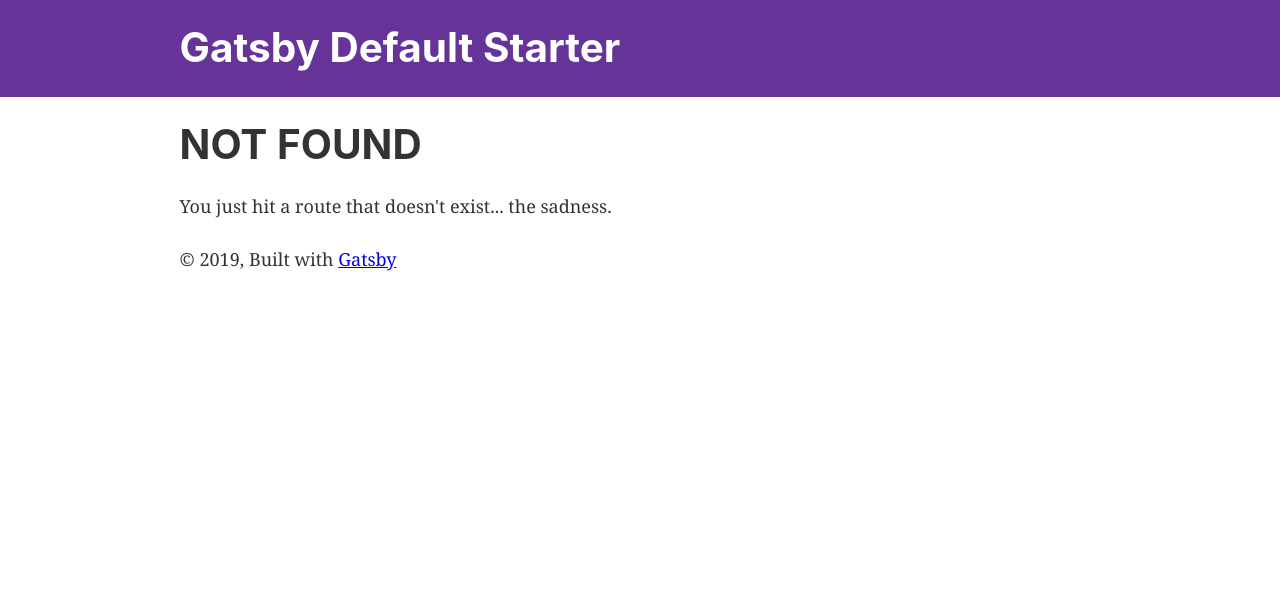
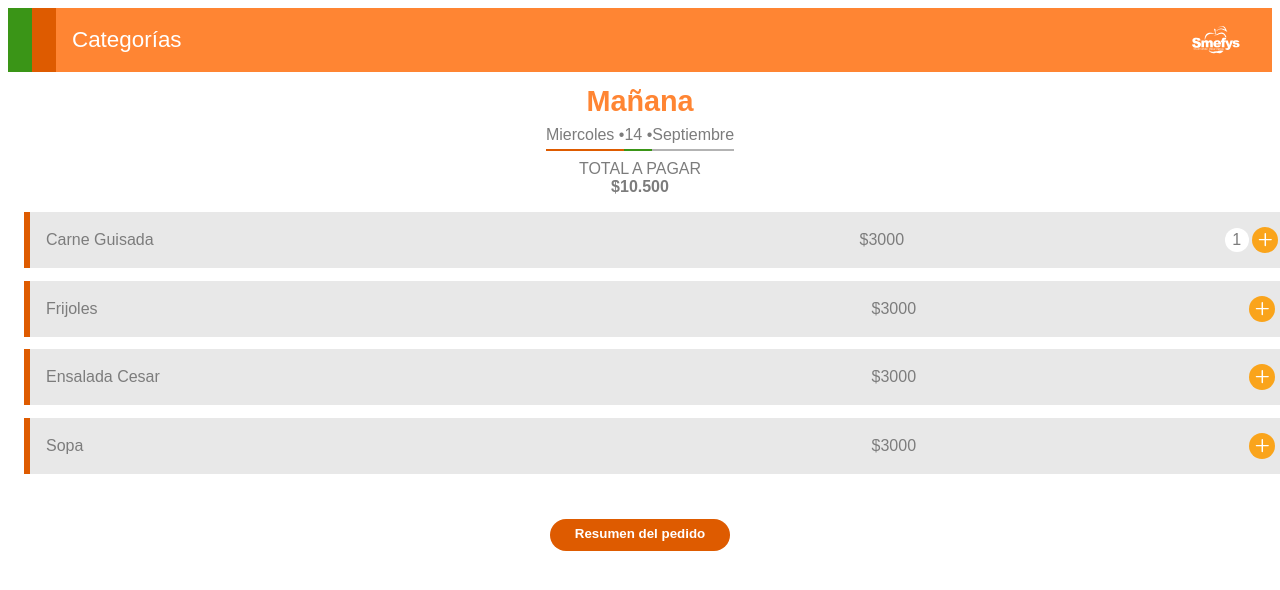
Before and after one commit to iduart/smefys, a Gatsby site: page /items in a window 1280 px wide. Before the commit this address had no page. Built offline with nearby package versions, Linux system fonts and the light colour scheme; Gatsby itself is replaced by a stand-in of ours.

Commit message:
Add items selection layout

```diff
--- a/src/components/Button/button.js
+++ b/src/components/Button/button.js
@@ -21,7 +21,7 @@ export const SecondaryButton = styled(Button)`
   background-color: #de5b00;
   padding-left: 1.5rem;
   padding-right: 1.5rem;
-  padding-top: 0.4rem;
+  padding-top: 0.2rem;
   padding-bottom: 0.4rem;
   font-weight: bold;
   height: 2rem;
--- /dev/null
+++ b/src/components/Icons/PlusIcon.js
@@ -0,0 +1,21 @@
+import React from "react"
+
+export const PlusIcon = ({ className }) => (
+  <svg
+    id="Layer_1"
+    xmlns="http://www.w3.org/2000/svg"
+    width="26"
+    height="26"
+    viewBox="0 0 15.77 15.76"
+    className={className}
+  >
+    <path
+      fill="#FAA41B"
+      d="M15.77 7.88A7.88 7.88 0 1 1 0 7.88a7.88 7.88 0 0 1 15.77 0z"
+    />
+    <g fill="#FFF">
+      <path d="M11.61 8.1H4.53a.45.45 0 0 1 0-.9h7.08a.45.45 0 1 1 0 .9z" />
+      <path d="M8.51 4.11v7.09c0 .24-.2.44-.44.44s-.45-.2-.45-.44V4.1a.44.44 0 1 1 .9 0z" />
+    </g>
+  </svg>
+)
--- a/src/components/Icons/index.js
+++ b/src/components/Icons/index.js
@@ -2,3 +2,4 @@ export { Logo } from './Logo';
 export { UserAvatarIcon } from './UserAvatarIcon';
 export { FacebookIcon } from './FacebookIcon';
 export { LogoIcon } from './LogoIcon';
+export { PlusIcon } from './PlusIcon';
--- /dev/null
+++ b/src/components/Layouts/LayoutOrder.js
@@ -0,0 +1,120 @@
+import React from "react"
+import styled from "styled-components"
+import { LogoIcon } from "../Icons"
+import { SecondaryButton } from "../Button/Button"
+
+const Page = styled.div`
+  font-family: arial;
+  color: #7c7c7c;
+`
+
+const Header = styled.div`
+  display: flex;
+  flex-flow: row nowrap;
+  height: 4rem;
+  background-color: #ff8533;
+  color: #ffffff;
+  font-size: 1.4rem;
+  align-items: center;
+  padding-right: 2rem;
+`
+
+const ColorBlock = styled.div`
+  background-color: ${props => props.color}
+  width: 1.5rem;
+  height: 100%;
+`
+
+const Title = styled.div`
+  margin-left: 1rem;
+`
+
+const HeaderIcon = styled(LogoIcon)`
+  margin-left: auto;
+`
+
+const Content = styled.div`
+  display: flex;
+  flex-flow: column nowrap;
+`
+
+const ContentHeader = styled.div`
+  display: flex;
+  flex-flow: column nowrap;
+  align-items: center;
+  margin-top: 0.8rem;
+
+  .title {
+    color: #ff8533;
+    font-size: 1.8rem;
+    font-weight: bold;
+  }
+
+  .order-date {
+    margin-top: 0.5rem;
+
+    span {
+      padding-bottom: 0.4rem;
+    }
+
+    span:nth-child(1) {
+      border-bottom: solid #de5b00 2px;
+    }
+
+    span:nth-child(2) {
+      border-bottom: solid #3a9517 2px;
+    }
+
+    span:nth-child(3) {
+      border-bottom: solid #b3b3b3 2px;
+    }
+  }
+
+  .total-payment {
+    margin-top: 1rem;
+
+    .total-payment-value {
+      font-weight: bold;
+      text-align: center;
+    }
+  }
+`
+
+const Footer = styled.div`
+  display: flex;
+  justify-content: center;
+  margin-top: 2rem;
+`
+
+const LayoutOrder = ({ children }) => {
+  return (
+    <Page>
+      <Header>
+        <ColorBlock color="#3A9517" />
+        <ColorBlock color="#DE5B00" />
+        <Title>Categor&iacute;as</Title>
+        <HeaderIcon />
+      </Header>
+      <Content>
+        <ContentHeader>
+          <div className="title">Mañana</div>
+          <div className="order-date">
+            <span>Miercoles &bull;</span>
+            <span>14 &bull;</span>
+            <span>Septiembre</span>
+          </div>
+          <div className="total-payment">
+            <div className="total-payment-title">TOTAL A PAGAR</div>
+            <div className="total-payment-value">$10.500</div>
+          </div>
+        </ContentHeader>
+        {children}
+      </Content>
+      <Footer>
+        <SecondaryButton>Resumen del pedido</SecondaryButton>
+      </Footer>
+    </Page>
+  )
+}
+
+export default LayoutOrder
--- /dev/null
+++ b/src/pages/items.js
@@ -0,0 +1,91 @@
+import React from "react"
+import styled from "styled-components"
+import LayoutOrder from "../components/Layouts/LayoutOrder"
+import { PlusIcon } from "../components/Icons"
+
+const ContentBody = styled.div`
+  padding: 0 1rem;
+  margin-top: 1rem;
+`
+
+const Item = styled.div`
+  display: flex;
+  justify-content: space-between;
+  flex-flow: row nowrap;
+  border-left: solid #de5b00 6px;
+  background-color: #e8e8e8;
+  width: 100%;
+  height: 3.5rem;
+  align-items: center;
+  padding: 0 1rem;
+  margin-bottom: 0.8rem;
+
+  .title {
+    flex-basis: 40%;
+  }
+
+  .price {
+    text-align: center;
+    flex-basis: 30%;
+  }
+
+  .choose {
+    display: flex;
+    align-items: center;
+
+    & :first-child {
+      margin-right: 0.2rem;
+    }
+  }
+`
+
+const Circle = styled.span`
+  display: flex;
+  justify-content: center;
+  align-items: center;
+  border-radius: 50%;
+  background-color: #ffffff;
+  width: 1.5rem;
+  height: 1.5rem;
+  text-align: center;
+`
+
+const ItemsPage = () => {
+  return (
+    <LayoutOrder>
+      <ContentBody>
+        <Item>
+          <div className="title">Carne Guisada</div>
+          <div className="price">$3000</div>
+          <div className="choose">
+            <Circle>1</Circle>
+            <PlusIcon />
+          </div>
+        </Item>
+        <Item>
+          <div className="title">Frijoles</div>
+          <div className="price">$3000</div>
+          <div className="choose">
+            <PlusIcon />
+          </div>
+        </Item>
+        <Item>
+          <div className="title">Ensalada Cesar</div>
+          <div className="price">$3000</div>
+          <div className="choose">
+            <PlusIcon />
+          </div>
+        </Item>
+        <Item>
+          <div className="title">Sopa</div>
+          <div className="price">$3000</div>
+          <div className="choose">
+            <PlusIcon />
+          </div>
+        </Item>
+      </ContentBody>
+    </LayoutOrder>
+  )
+}
+
+export default ItemsPage
```
Also changed, not shown: src/pages/categories.js (+7 -114 lines).
